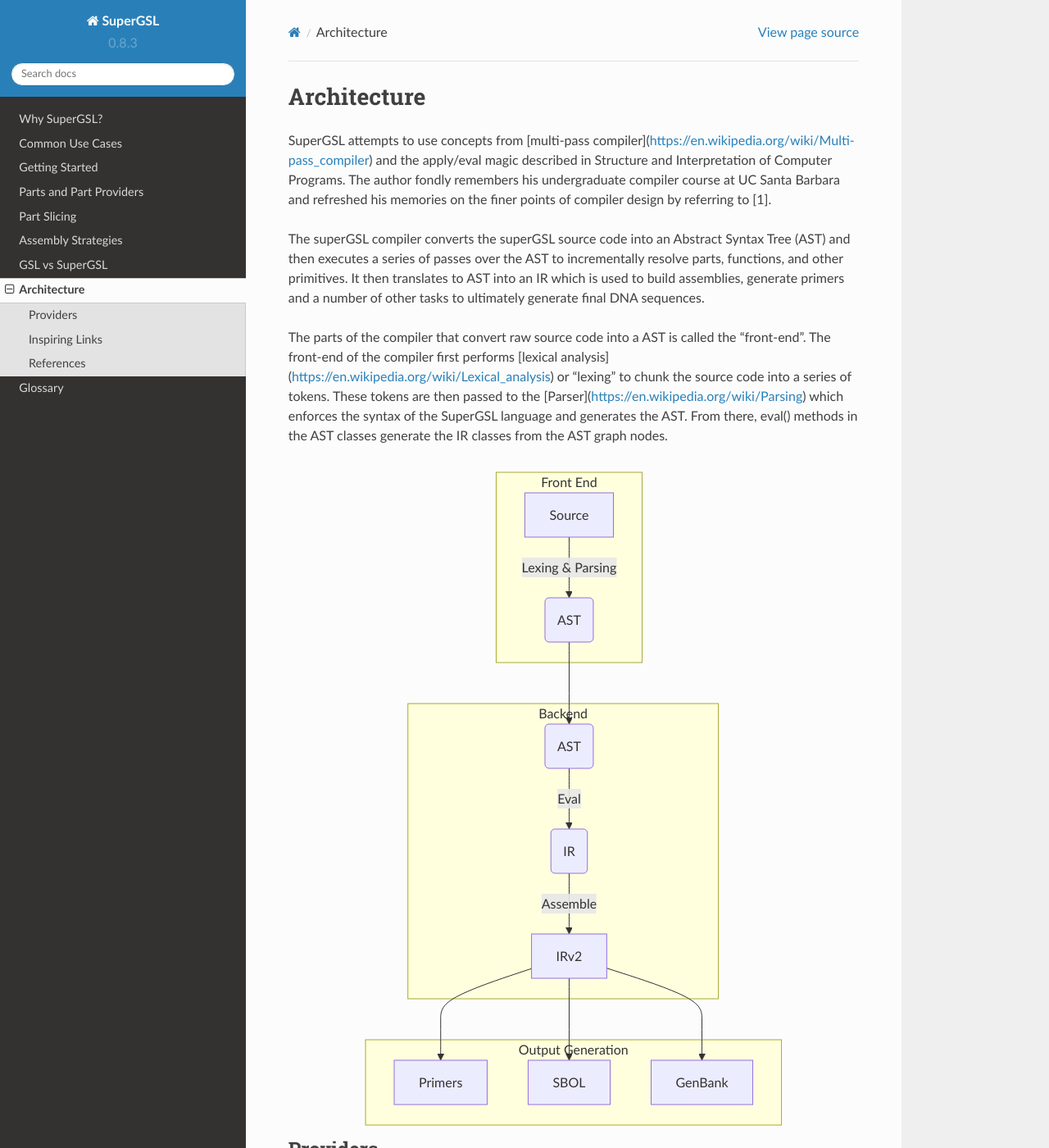
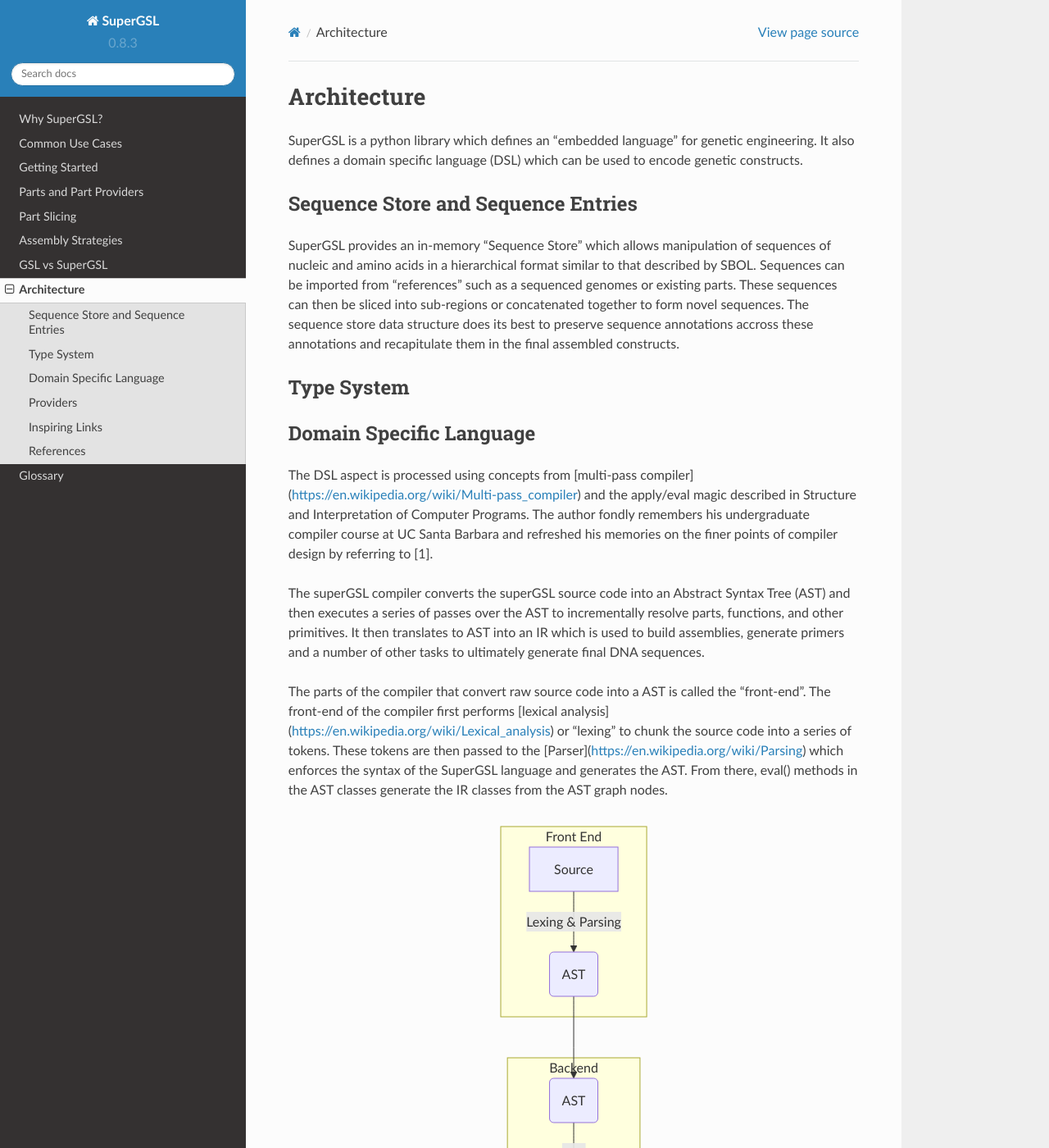
Before and after one commit to rmcl/supergsl, a Sphinx documentation site: the page built from docs/source/architecture.rst, in a window 1280 px wide and 1400 px high. Shown: the whole window at 82% size. Built offline with Sphinx 7.4.7 and the Read the Docs theme 2.0.0, drawn with Linux system fonts in a browser that asks for light colours.

Commit message:
progress on docs.

```diff
--- a/docs/source/architecture.rst
+++ b/docs/source/architecture.rst
@@ -1,7 +1,25 @@
 Architecture
 =============
 
-SuperGSL attempts to use concepts from [multi-pass compiler](https://en.wikipedia.org/wiki/Multi-pass_compiler) and the apply/eval magic described in Structure and Interpretation of Computer Programs. The author fondly remembers his undergraduate compiler course at UC Santa Barbara and refreshed his memories on the finer points of compiler design by referring to [1].
+SuperGSL is a python library which defines an "embedded language" for genetic engineering. It also defines a domain specific language (DSL) which can be used to encode genetic constructs.
+
+
+Sequence Store and Sequence Entries
+-----------------------------------
+
+SuperGSL provides an in-memory "Sequence Store" which allows manipulation of sequences of nucleic and amino acids in a hierarchical format similar to that described by SBOL. Sequences can be imported from "references" such as a sequenced genomes or existing parts. These sequences can then be sliced into sub-regions or concatenated together to form novel sequences. The sequence store data structure does its best to preserve sequence annotations accross these annotations and recapitulate them in the final assembled constructs.
+
+
+Type System
+-----------
+
+
+
+Domain Specific Language
+------------------------
+
+
+The DSL aspect is processed using concepts from [multi-pass compiler](https://en.wikipedia.org/wiki/Multi-pass_compiler) and the apply/eval magic described in Structure and Interpretation of Computer Programs. The author fondly remembers his undergraduate compiler course at UC Santa Barbara and refreshed his memories on the finer points of compiler design by referring to [1].
 
 The superGSL compiler converts the superGSL source code into an Abstract Syntax Tree (AST) and then executes a series of passes over the AST to incrementally resolve parts, functions, and other primitives. It then translates to AST into an IR which is used to build assemblies, generate primers and a number of other tasks to ultimately generate final DNA sequences.
 
@@ -19,13 +37,6 @@
         C -->|Eval| D(IR)
         D -->|Assemble| E[IRv2]
         end
-
-        subgraph "Output Generation"
-        E --> F[Primers]
-        E --> G[SBOL]
-        E --> H[GenBank]
-        end
-
 
 Providers
 ----------------
```
